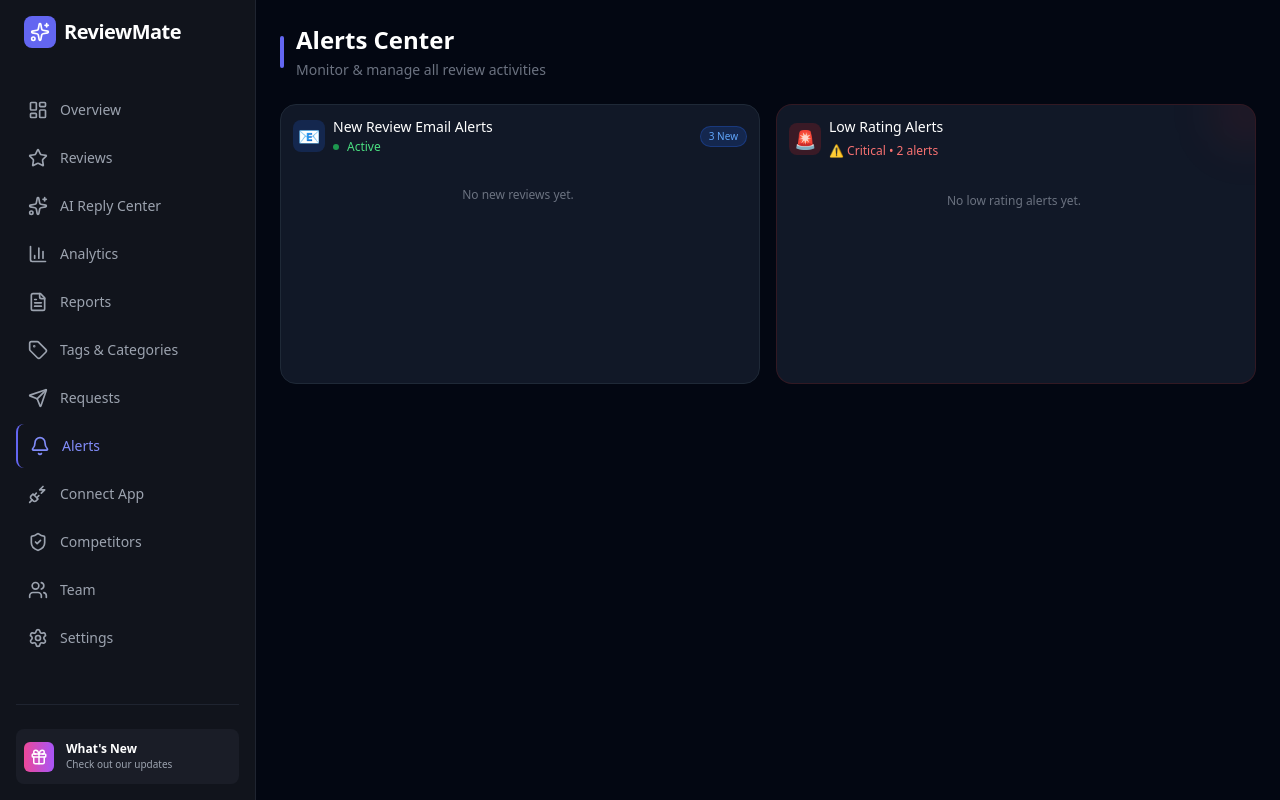
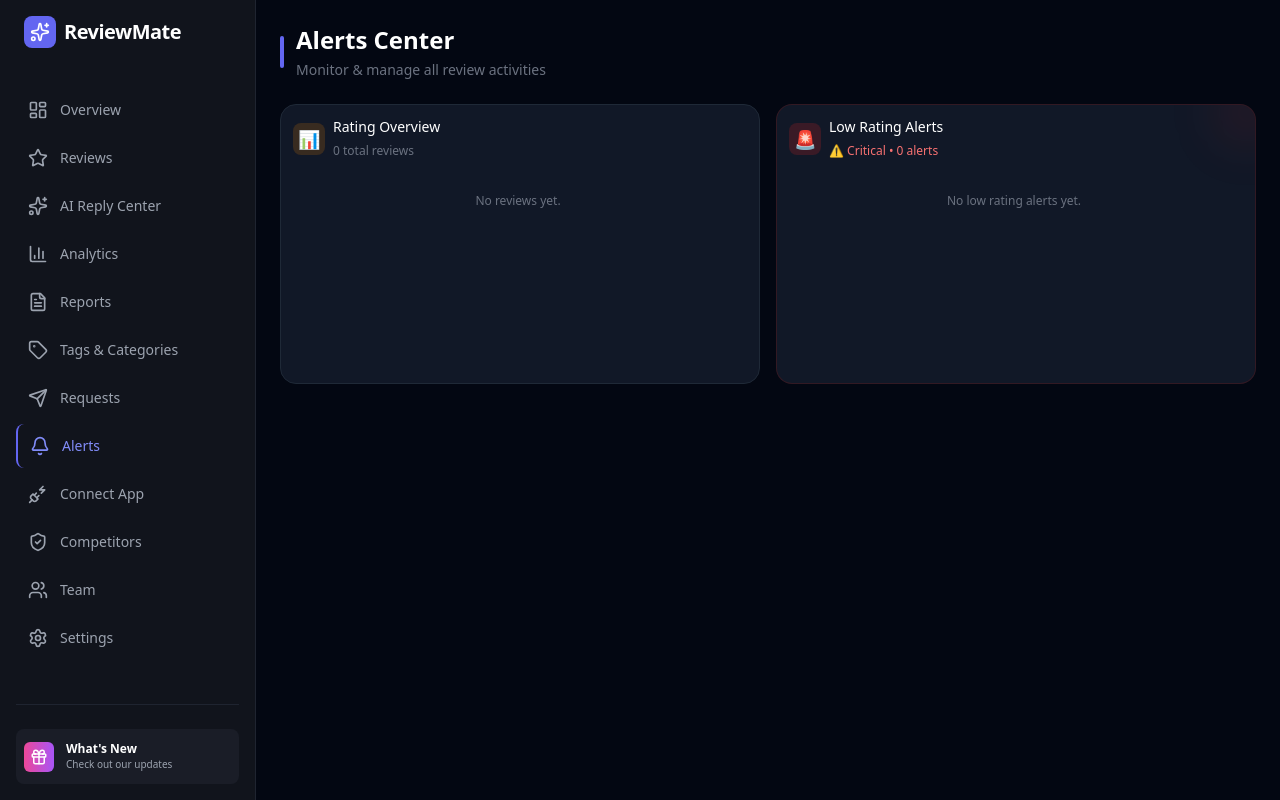
Before and after one commit to afnankhan123456/reviewreply-ai, a Next.js app: page /plans/standard/dashboard/alerts in a window 1280 px wide. Built offline with nearby package versions, Linux system fonts and the light colour scheme.

Commit message:
Update page.tsx

```diff
--- a/app/plans/standard/dashboard/alerts/page.tsx
+++ b/app/plans/standard/dashboard/alerts/page.tsx
@@ -2,7 +2,6 @@
 
 export default function AlertsDashboard() {
   // ✅ Dummy data hata diya — real DB se connect hoga
-  const newReviews: any[] = [];
   const lowRatingAlerts: any[] = [];
   const ratingStats: any = {};
 
@@ -28,31 +27,23 @@ export default function AlertsDashboard() {
         </div>
       </div>
 
-      {/* 2 Column Layout - Small Cards */}
+      {/* 2 Column Layout - Sirf 2 cards */}
       <div className="grid grid-cols-1 lg:grid-cols-2 gap-4">
 
-        {/* LEFT COLUMN - New Review Email Alerts */}
+        {/* LEFT COLUMN - Rating Overview */}
         <div className="bg-gray-900 border border-gray-800 rounded-2xl p-3 h-[280px] flex flex-col">
-          <div className="flex items-center justify-between mb-2 flex-shrink-0">
-            <div className="flex items-center gap-2">
-              <div className="w-8 h-8 bg-blue-600/20 rounded-lg flex items-center justify-center text-lg">📧</div>
+          <div className="flex items-center gap-2 mb-2 flex-shrink-0">
+            <div className="w-8 h-8 bg-amber-600/20 rounded-lg flex items-center justify-center text-lg">📊</div>
             <div>
-                <h2 className="text-white font-medium text-sm">New Review Email Alerts</h2>
-                <div className="flex items-center gap-2 mt-0.5">
-                  <span className="w-1.5 h-1.5 bg-green-500 rounded-full animate-pulse"></span>
-                  <span className="text-green-400 text-xs">Active</span>
+              <h2 className="text-white font-medium text-sm">Rating Overview</h2>
+              <span className="text-gray-500 text-xs">0 total reviews</span>
             </div>
-              </div>
-            </div>
-            <span className="px-2 py-0.5 bg-blue-600/20 text-blue-400 rounded-full text-[10px] font-medium border border-blue-600/30">3 New</span>
           </div>
 
           <div className="flex-1 overflow-y-auto pr-1 space-y-1 custom-scrollbar">
-            {newReviews.length === 0 && (
             <div className="text-center text-gray-500 text-xs py-6">
-                No new reviews yet.
+              No reviews yet.
             </div>
-            )}
           </div>
         </div>
 
@@ -65,17 +56,15 @@ export default function AlertsDashboard() {
                 <div className="w-8 h-8 bg-red-600/20 rounded-lg flex items-center justify-center text-lg">🚨</div>
                 <div>
                   <h2 className="text-white font-medium text-sm">Low Rating Alerts</h2>
-                  <span className="text-red-400 text-xs">⚠ Critical • 2 alerts</span>
+                  <span className="text-red-400 text-xs">⚠ Critical • 0 alerts</span>
                 </div>
               </div>
             </div>
 
             <div className="flex-1 overflow-y-auto pr-1 space-y-1 custom-scrollbar">
-              {lowRatingAlerts.length === 0 && (
               <div className="text-center text-gray-500 text-xs py-6">
                 No low rating alerts yet.
               </div>
-              )}
             </div>
           </div>
         </div>
```
Lines whose indentation alone changed are shown as unchanged.
